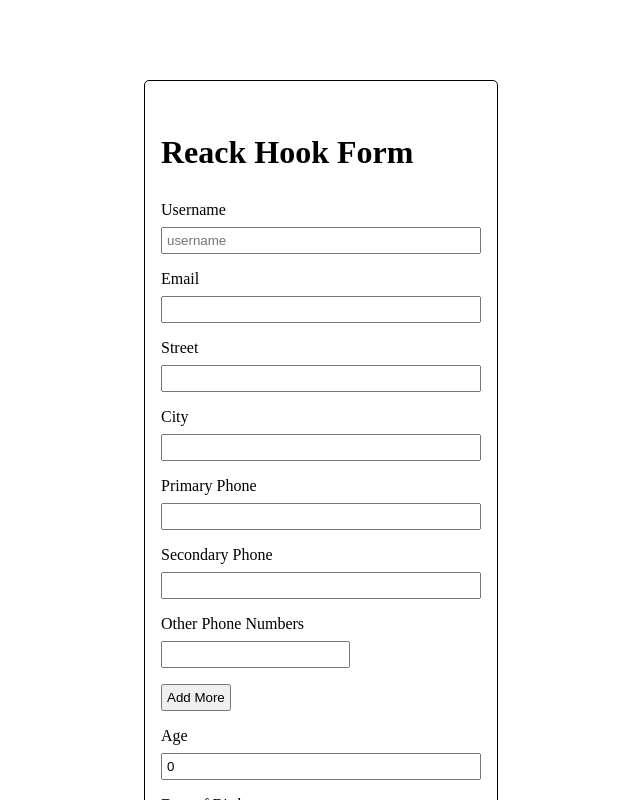
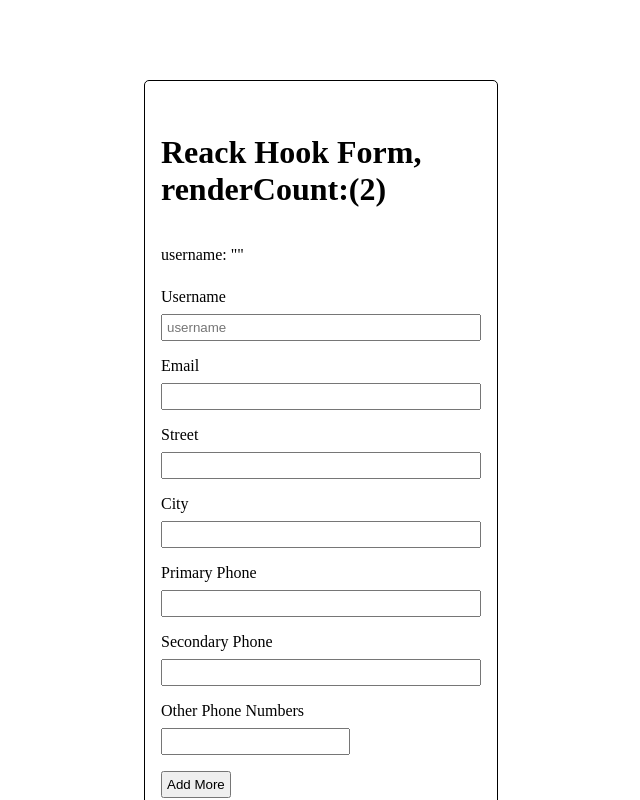
Before and after one commit to Digambar1411/react-hook-form, a React (Vite) app: page / in a window 1280 px wide. Shown: the top 800 px of the page, without its empty margins (319-959 px from the left). Built offline with nearby package versions, Linux system fonts and the light colour scheme.

Commit message:
use of watch

```diff
--- a/src/components/ReactHookForm.tsx
+++ b/src/components/ReactHookForm.tsx
@@ -1,5 +1,7 @@
 import { DevTool } from '@hookform/devtools';
 import { useFieldArray, useForm } from "react-hook-form";
+
+let render = 0;
 
 type SampleFormType = {
   username:string;
@@ -23,7 +25,8 @@ const ReactHookForm = () => {
     register,
     control,
     handleSubmit,
-    formState:{errors}
+    formState:{errors},
+    watch
   } = useForm<SampleFormType>({
     defaultValues:{
       username:'',
@@ -45,14 +48,19 @@ const ReactHookForm = () => {
     control,
   })
 
+  const watchedFields = watch('username');
+
   const submitForm = (data: SampleFormType) => {
     console.log(data);
   }
 
+  render++;
+
   return (
 		<>
 			<form onSubmit={handleSubmit(submitForm)} noValidate>
-				<h1>Reack Hook Form</h1>
+				<h1>Reack Hook Form, renderCount:({render / 2})</h1>
+        <p>username: {JSON.stringify(watchedFields)}</p>
 
 				<div className="section">
 					<label htmlFor="username">Username</label>
```
